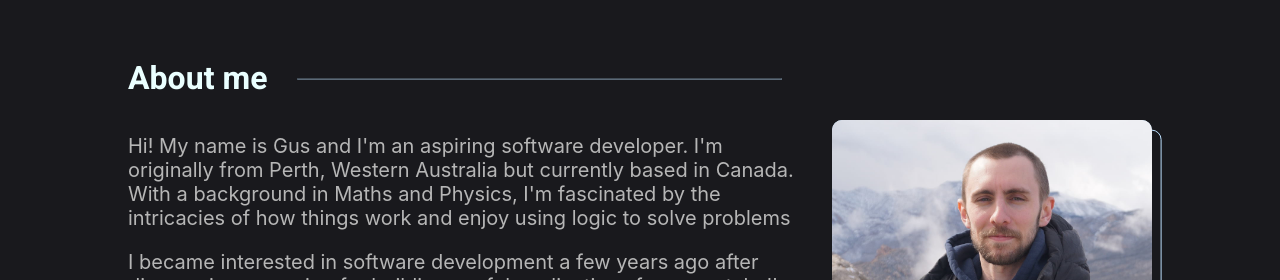
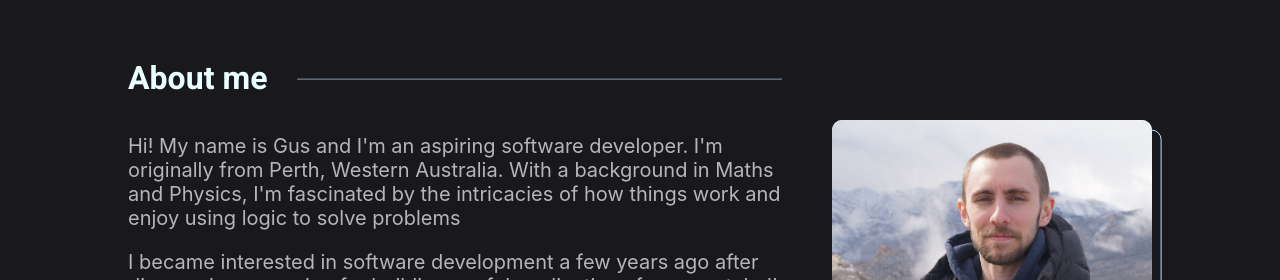
Before and after one commit to babyccino/portfolio, a Next.js app: page /portfolio in a window 1280 px wide. Shown: the part 840-1120 px from the top of the page. Built offline with nearby package versions, Linux system fonts and the light colour scheme.

Commit message:
remove "based in" text from about

```diff
--- a/src/components/about/about.tsx
+++ b/src/components/about/about.tsx
@@ -48,10 +48,9 @@ export default function About(): JSX.Element {
 					>
 						<p>
 							Hi! My name is Gus and I&apos;m an aspiring software developer.
-							I&apos;m originally from Perth, Western Australia but currently
-							based in Canada. With a background in Maths and Physics, I&apos;m
-							fascinated by the intricacies of how things work and enjoy using
-							logic to solve problems
+							I&apos;m originally from Perth, Western Australia. With a background
+							in Maths and Physics, I&apos;m fascinated by the intricacies
+							of how things work and enjoy using logic to solve problems
 						</p>
 						<p>
 							I became interested in software development a few years ago after
```
